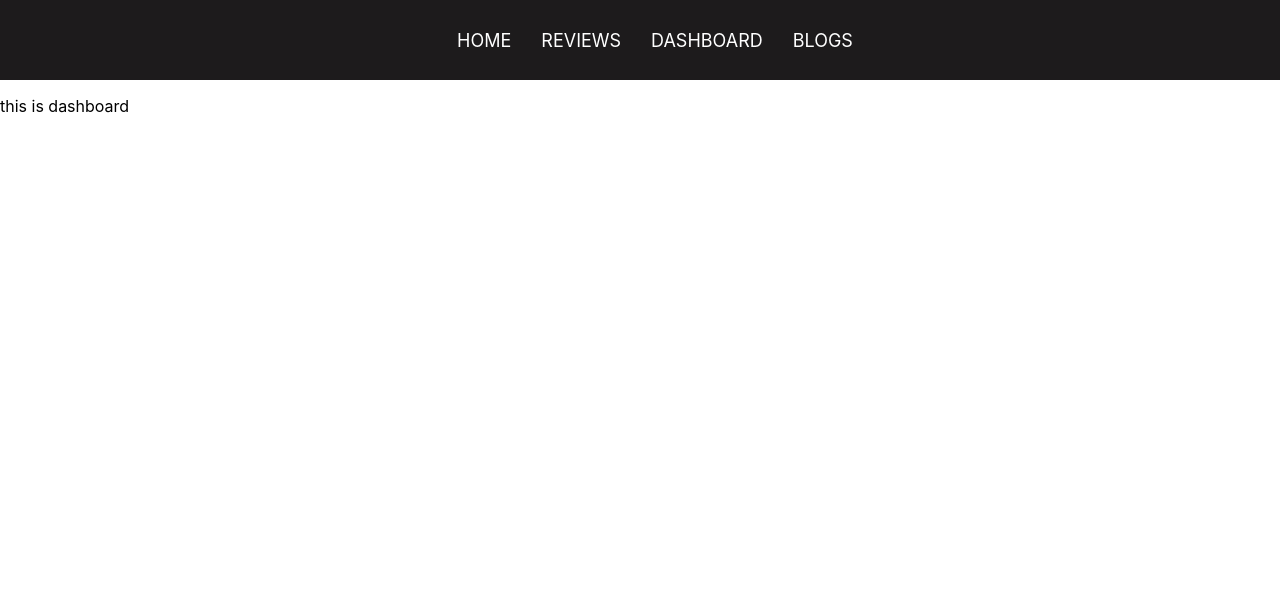
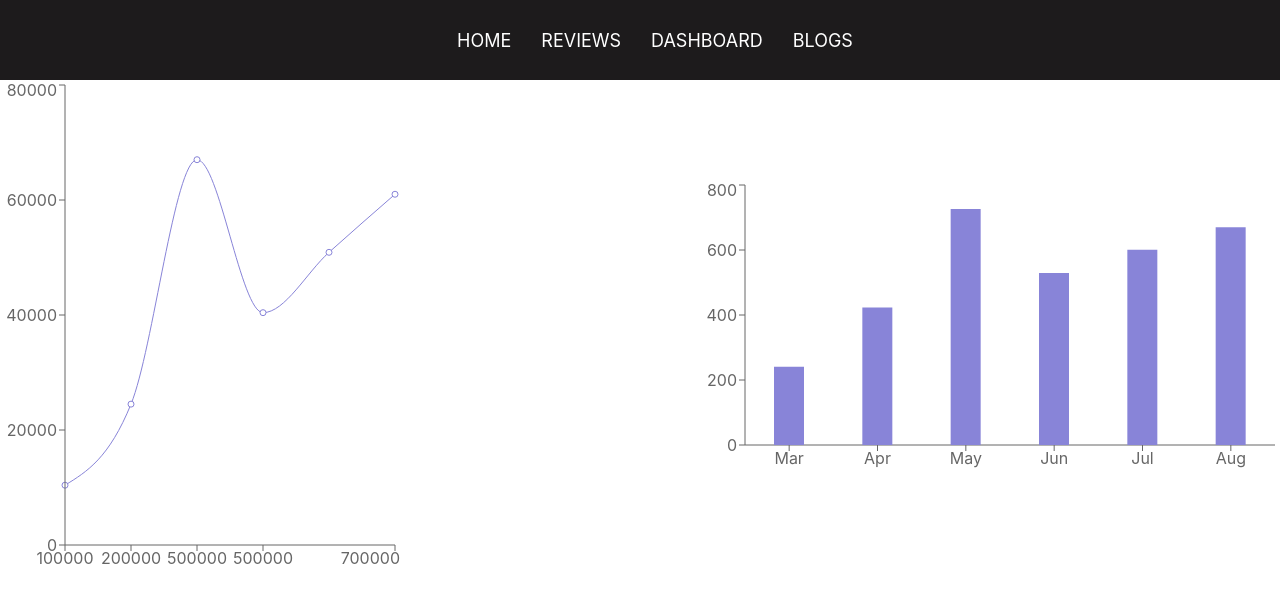
Before and after one commit to no7hingisimpossible/WatchMart, a React (Create React App) app: page /dashboard in a window 1280 px wide. Shown: the top 602 px of the page. Built offline with nearby package versions, Linux system fonts and the light colour scheme.

Commit message:
recharts added

```diff
--- /dev/null
+++ b/public/data.json
@@ -0,0 +1,38 @@
+[
+    {
+        "month": "Mar",
+        "investment": 100000,
+        "sell": 241,
+        "revenue": 10401
+    },
+    {
+        "month": "Apr",
+        "investment": 200000,
+        "sell": 423,
+        "revenue": 24500
+    },
+    {
+        "month": "May",
+        "investment": 500000,
+        "sell": 726,
+        "revenue": 67010
+    },
+    {
+        "month": "Jun",
+        "investment": 500000,
+        "sell": 529,
+        "revenue": 40405
+    },
+    {
+        "month": "Jul",
+        "investment": 600000,
+        "sell": 601,
+        "revenue": 50900
+    },
+    {
+        "month": "Aug",
+        "investment": 700000,
+        "sell": 670,
+        "revenue": 61000
+    }
+]
--- a/src/components/DashBoard/DashBoard.js
+++ b/src/components/DashBoard/DashBoard.js
@@ -1,11 +1,15 @@
+import MyBarChart from '../MyBarChart/MyBarChart';
+import MyLineChart from '../MyLineChart/MyLineChart';
 import './Dashboard.css'
 
 const DashBoard = () => {
 
     return (
-        <div>
-            <p>this is dashboard</p>
+        <div className='dashboard-container'>
+            <MyLineChart></MyLineChart>
+            <MyBarChart></MyBarChart>
         </div>
+
     );
 };
 
--- a/src/components/DashBoard/Dashboard.css
+++ b/src/components/DashBoard/Dashboard.css
@@ -0,0 +1,5 @@
+.dashboard-container{
+    display: flex;
+    align-items: center;
+    justify-content: space-between;
+}
--- /dev/null
+++ b/src/components/MyBarChart/MyBarChart.js
@@ -0,0 +1,16 @@
+import React from 'react';
+import { Bar, BarChart, XAxis, YAxis } from 'recharts';
+import useData from '../../hooks/useData';
+
+const MyBarChart = () => {
+    const [datas] = useData();
+    return (
+        <BarChart width={600} height={300} data={datas}>
+            <XAxis dataKey={'month'}></XAxis>
+            <YAxis ></YAxis>
+            <Bar dataKey={'sell'} barSize={30} fill="#8884d8"></Bar>
+        </BarChart>
+    );
+};
+
+export default MyBarChart;
--- /dev/null
+++ b/src/components/MyLineChart/MyLineChart.js
@@ -0,0 +1,18 @@
+import React, { useEffect, useState } from 'react';
+import { Line, LineChart, XAxis, YAxis } from 'recharts';
+import useData from '../../hooks/useData';
+
+const MyLineChart = () => {
+    const [datas] = useData();
+
+    return (
+        <LineChart width={400} height={500} data={datas}>
+            <Line type='monotone' dataKey={'revenue'} stroke="#8884d8"></Line>
+            <XAxis dataKey={'investment'}></XAxis>
+            <YAxis></YAxis>
+        </LineChart>
+
+    );
+};
+
+export default MyLineChart;
--- /dev/null
+++ b/src/hooks/useData.js
@@ -0,0 +1,12 @@
+import { useEffect, useState } from "react"
+
+const useData = ()=> {
+    const [datas, setDatas] = useState([]);
+    useEffect( ()=>{
+        fetch('data.json')
+        .then(res => res.json())
+        .then(data => setDatas(data))
+    },[])
+    return [datas, setDatas]
+}
+export default useData;
```
